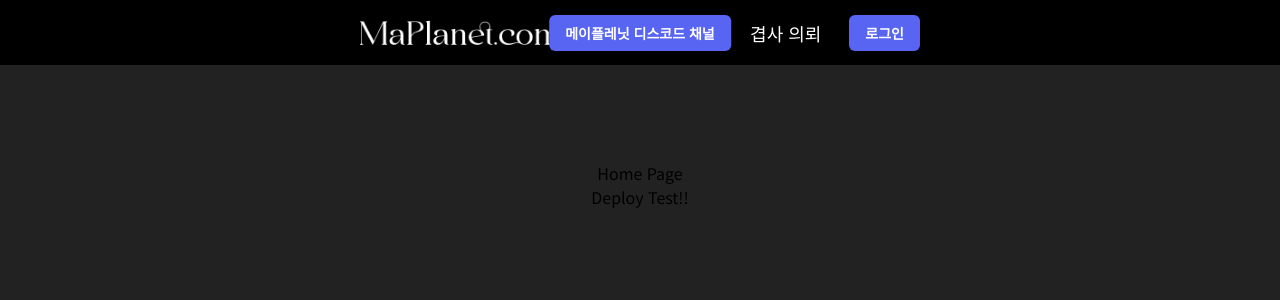
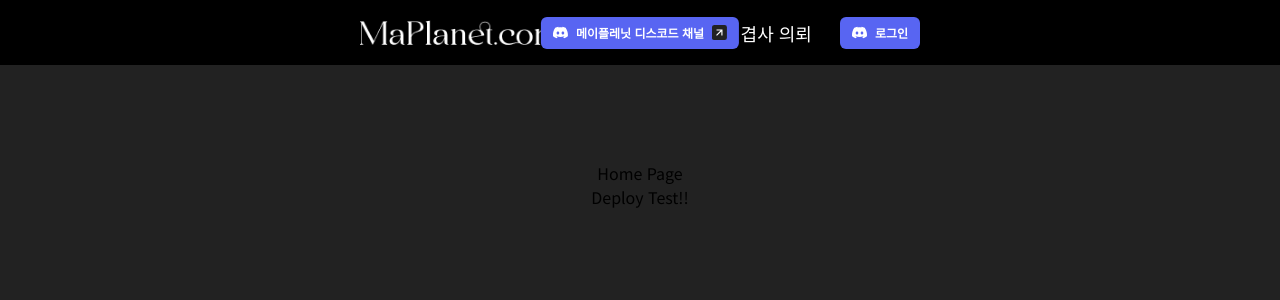
Before and after one commit to osh6006/Maplanet_Front, a Next.js app: page / in a window 1280 px wide. Shown: the top 300 px of the page. Built offline with nearby package versions, Linux system fonts and the light colour scheme.

Commit message:
Refactor : 404 페이지 리팩토링

```diff
--- a/src/app/not-found.tsx
+++ b/src/app/not-found.tsx
@@ -1,8 +1,8 @@
 'use client';
 
-import Link from 'next/link';
 import Image from 'next/image';
 import { useRouter } from 'next/navigation';
+import Button from '@/components/ui/button';
 
 interface Props {
   props: string;
@@ -19,11 +19,13 @@ const NotFound: React.FunctionComponent<Props> = (props) => {
       <p className='mb-12 mt-5 text-2xl font-medium text-white'>
         요청하신 페이지 경로를 확인해주세요
       </p>
-      <div className='flex text-white font-bold text-2xl place-content-between'>
-        <Link href='/'>
-          <button className='bg-main py-3 px-5 rounded mr-5'>메인</button>
-        </Link>
-        <button className='bg-zinc-500 py-3 px-5 rounded' onClick={() => router.back()}>이전 페이지</button>
+      <div className='flex place-content-between gap-x-4 text-2xl font-bold text-white'>
+        <Button size='xs' color='main' onClick={() => router.push('/')}>
+          메인
+        </Button>
+        <Button size='xs' color='' className='bg-zinc-500' onClick={() => router.back()}>
+          이전 페이지
+        </Button>
       </div>
     </div>
   );
--- a/src/components/ui/button.tsx
+++ b/src/components/ui/button.tsx
@@ -3,9 +3,8 @@ import { ButtonHTMLAttributes } from 'react';
 
 interface IButtonProps extends ButtonHTMLAttributes<HTMLButtonElement> {
   // 추가적인 프롭스가 필요한 경우 여기에 정의
-  color: 'main' | 'discord';
+  color: 'main' | 'discord' | '';
   size: 'xs' | 'sm' | 'md' | 'lg' | 'xl' | 'wide';
-  outline?: boolean;
 }
 
 const sizes = {
@@ -18,8 +17,8 @@ const sizes = {
 };
 
 const colors = {
-  main: 'border-Main bg-Main text-White',
-  discord: 'bg-discord border-discord'
+  main: ' bg-main text-White',
+  discord: 'bg-discord '
 };
 
 const Button: React.FunctionComponent<IButtonProps> = ({
@@ -27,20 +26,20 @@ const Button: React.FunctionComponent<IButtonProps> = ({
   color,
   size,
   disabled,
-  outline,
   className,
   ...props
 }) => {
   return (
     <button
       className={clsx(
-        'flex transform select-none items-center  justify-center gap-2 rounded-md text-lg font-semibold transition-all active:scale-95',
+        'flex transform select-none items-center justify-center gap-2 rounded-md text-lg font-semibold transition-all active:scale-95',
         disabled
-          ? 'bg-Disabled text-DisabledColor pointer-events-none border-transparent'
-          : color && colors[color],
-        size && sizes[size],
-        className,
-        outline && 'border-MediumGrey hover:bg-MediumGrey/30 border'
+          ? 'pointer-events-none border-transparent bg-slate-500 text-white'
+          : color
+            ? colors[color]
+            : '',
+        size ? sizes[size] : '',
+        className
       )}
       {...props}>
       {children}
--- a/src/components/ui/icon.tsx
+++ b/src/components/ui/icon.tsx
@@ -1,14 +1,12 @@
 import Image from 'next/image';
-
-import * as React from 'react';
 
 interface IIconProps {
   src: string;
   alt: string;
 }
 
-const Icon: React.FunctionComponent<IIconProps> = (props) => {
-  return <Image src='/svgs/discord-icon.svg' alt='Discord' width={15} height={15} />;
+const Icon: React.FunctionComponent<IIconProps> = ({ src, alt }) => {
+  return <Image src={src} alt={alt} width={15} height={15} />;
 };
 
 export default Icon;
--- a/src/components/ui/navbar.tsx
+++ b/src/components/ui/navbar.tsx
@@ -3,6 +3,7 @@
 import Image from 'next/image';
 import Button from './button';
 import Link from 'next/link';
+import Icon from './icon';
 
 const Navbar = () => {
   return (
@@ -13,16 +14,19 @@ const Navbar = () => {
         </Link>
       </div>
       <div className='absolute left-1/2 top-1/2 flex -translate-x-1/2 -translate-y-1/2 transform items-center'>
-        <Button size='sm' color='discord'>
+        <Button size='xs' color='discord'>
+          <Icon src={'/svgs/discord-icon.svg'} alt='discord' />
           <>메이플레닛 디스코드 채널</>
+          <Icon src={'/svgs/link.svg'} alt='link' />
         </Button>
       </div>
       <div className='flex items-center space-x-7 text-lg'>
         <Link href='/notice'>공지사항</Link>
         <Link href='/board1'>잠쩔</Link>
         <Link href='/board2'>겹사 의뢰</Link>
-        <Button size='sm' color='discord'>
-          <>로그인</>
+        <Button size='xs' color='discord'>
+          <Icon src={'/svgs/discord-icon.svg'} alt='discord' />
+          로그인
         </Button>
       </div>
     </nav>
--- a/tailwind.config.ts
+++ b/tailwind.config.ts
@@ -16,6 +16,9 @@ const config: Config = {
         complete: '#FF0000',
         new: '#D92E2E'
       },
+      fontSize: {
+        header: '10px'
+      },
       backgroundImage: {
         'gradient-radial': 'radial-gradient(var(--tw-gradient-stops))',
         'gradient-conic': 'conic-gradient(from 180deg at 50% 50%, var(--tw-gradient-stops))'
```
Also changed, not shown: public/images/home-menu-bg-1.png (added), public/svgs/link.svg (added).
